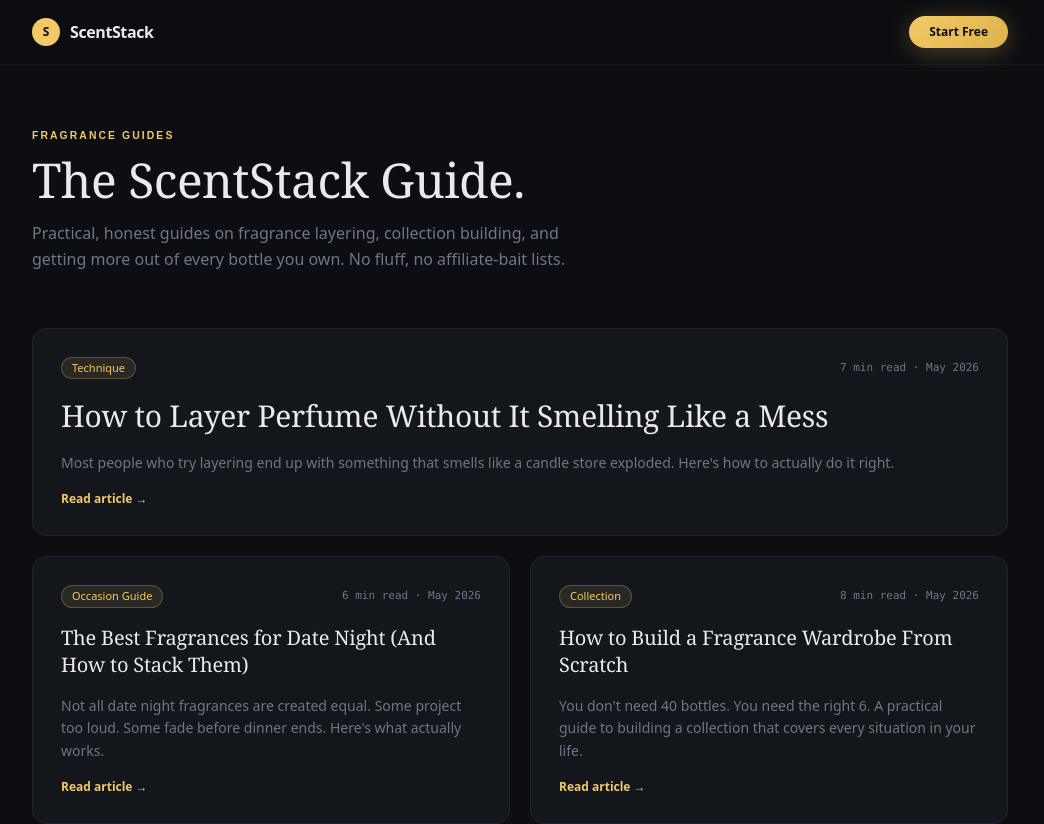
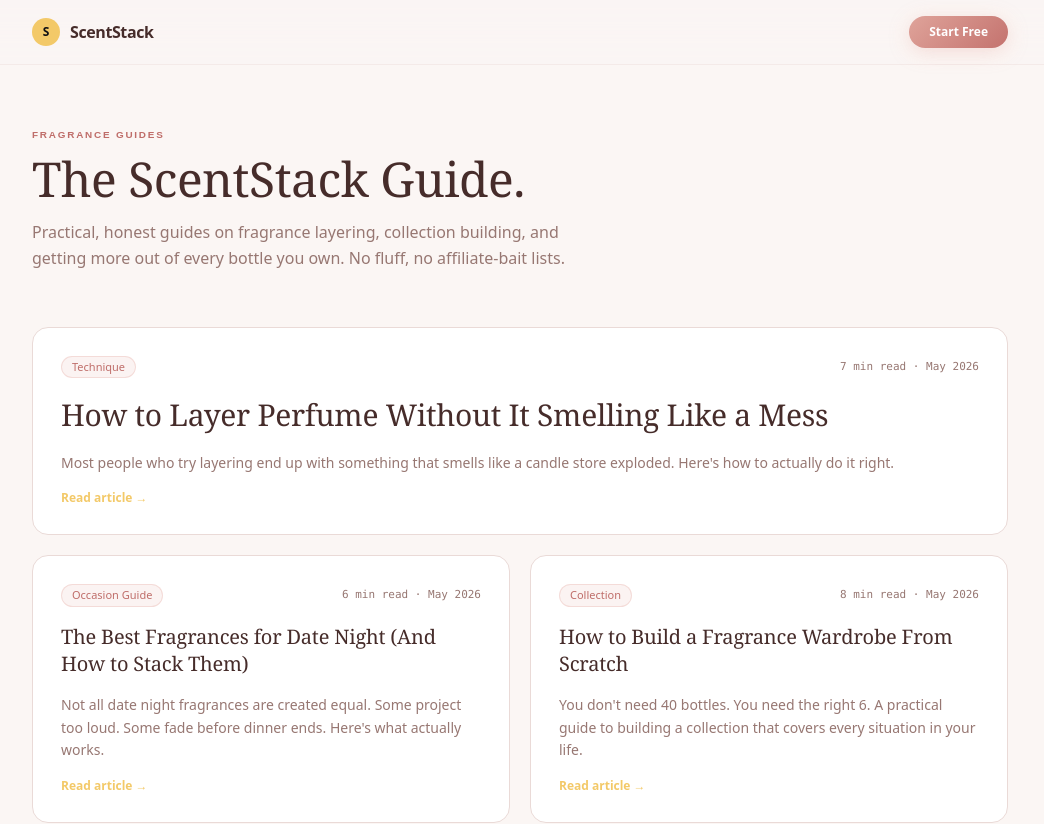
Before and after one commit to CashPrep/yourscents.beauty, a Next.js app: page /blog in a window 1280 px wide. Shown: the top 824 px of the page, without its empty margins (120-1164 px from the left). Built offline with nearby package versions, Linux system fonts and the light colour scheme.

Commit message:
Retheme to girlie blush-rose palette from YS logo

```diff
--- a/app/globals.css
+++ b/app/globals.css
@@ -2,142 +2,178 @@
 @tailwind components;
 @tailwind utilities;
 
-@import url('https://fonts.googleapis.com/css2?family=Space+Grotesk:wght@300;400;500;600;700&family=Playfair+Display:ital,wght@0,400;0,500;0,600;1,400;1,500&display=swap');
+@import url('https://fonts.googleapis.com/css2?family=DM+Sans:ital,opsz,wght@0,9..40,300;0,9..40,400;0,9..40,500;0,9..40,600;1,9..40,400&family=Playfair+Display:ital,wght@0,400;0,500;0,600;1,400;1,500&display=swap');
+
+/* ── YS Logo Palette ──────────────────────────────────────────────────────────
+   Background cream : #FDF0EC  →  hsl(18 67% 96%)
+   Dusty rose       : #E8A89C  →  hsl(8 56% 76%)
+   Mauve rose (deep): #C47F7A  →  hsl(3 40% 62%)
+   Terracotta rose  : #D4917F  →  hsl(13 48% 67%)
+   White            : #FFFFFF
+   Soft blush mid   : #F2C4BA  →  hsl(10 60% 84%)
+   Light petal      : #FAE4DF  →  hsl(10 67% 93%)
+   ─────────────────────────────────────────────────────────────────────────── */
 
 @layer base {
   :root {
-    --background: 220 18% 6%;
-    --foreground: 220 15% 92%;
-    --card: 220 16% 9%;
-    --card-foreground: 220 15% 92%;
-    --popover: 220 16% 9%;
-    --popover-foreground: 220 15% 92%;
-    --primary: 42 85% 68%;
-    --primary-foreground: 220 18% 6%;
-    --secondary: 220 14% 14%;
-    --secondary-foreground: 220 15% 75%;
-    --muted: 220 14% 14%;
-    --muted-foreground: 220 10% 48%;
-    --accent: 220 14% 16%;
-    --accent-foreground: 220 15% 90%;
-    --destructive: 0 65% 52%;
+    /* ── Core surfaces ── */
+    --background:          18 50% 97%;          /* #FDF0EC cream */
+    --foreground:          5 25% 22%;           /* warm near-black */
+    --card:                0 0% 100%;           /* pure white cards */
+    --card-foreground:     5 25% 22%;
+    --popover:             0 0% 100%;
+    --popover-foreground:  5 25% 22%;
+
+    /* ── Brand ── */
+    --primary:             8 48% 72%;           /* dusty rose #E8A89C */
+    --primary-foreground:  0 0% 100%;
+    --secondary:           10 60% 92%;          /* light petal */
+    --secondary-foreground: 3 35% 45%;
+
+    /* ── UI chrome ── */
+    --muted:               18 40% 93%;
+    --muted-foreground:    8 15% 52%;
+    --accent:              10 55% 88%;
+    --accent-foreground:   3 35% 40%;
+    --destructive:         0 65% 60%;
     --destructive-foreground: 0 0% 100%;
-    --border: 220 14% 15%;
-    --input: 220 14% 15%;
-    --ring: 42 85% 68%;
-    --radius: 0.875rem;
-    --gold: 42 85% 68%;
-    --gold-dim: 42 60% 42%;
-    --gold-glow: 42 85% 68% / 0.18;
-    --obsidian: 220 18% 6%;
-    --panel: 220 16% 9%;
-    --panel-edge: 220 14% 15%;
-    --ink: 220 10% 48%;
+    --border:              10 30% 88%;
+    --input:               10 30% 88%;
+    --ring:                8 48% 72%;
+    --radius:              1rem;
+
+    /* ── Custom tokens ── */
+    --rose:                8 48% 72%;           /* primary dusty rose */
+    --rose-deep:           3 40% 58%;           /* mauve rose */
+    --rose-light:          10 60% 92%;          /* petal pink */
+    --rose-cream:          18 50% 97%;          /* background cream */
+    --rose-mid:            10 55% 84%;          /* soft blush */
+    --terra:               13 48% 65%;          /* terracotta accent */
+    --white:               0 0% 100%;
   }
 }
 
 @layer base {
   * { @apply border-border; }
   html { scroll-behavior: smooth; }
+
   body {
     @apply bg-background text-foreground antialiased;
-    font-family: 'Space Grotesk', system-ui, sans-serif;
+    font-family: 'DM Sans', system-ui, sans-serif;
     font-feature-settings: 'kern' 1, 'liga' 1;
     background-image:
-      radial-gradient(ellipse 80% 40% at 50% -10%, hsl(42 85% 68% / 0.07) 0%, transparent 70%),
-      radial-gradient(ellipse 60% 30% at 100% 100%, hsl(260 40% 30% / 0.08) 0%, transparent 60%);
+      radial-gradient(ellipse 70% 40% at 50% -5%,  hsl(8 56% 76% / 0.12) 0%, transparent 65%),
+      radial-gradient(ellipse 50% 30% at 100% 100%, hsl(13 48% 65% / 0.08) 0%, transparent 60%);
   }
+
   h1, h2, h3, h4, .serif {
     font-family: 'Playfair Display', Georgia, serif;
     letter-spacing: -0.01em;
   }
-  ::selection { background: hsl(42 85% 68% / 0.22); }
+
+  ::selection {
+    background: hsl(8 56% 76% / 0.28);
+  }
 }
 
 @layer utilities {
   .text-balance { text-wrap: balance; }
 
-  .text-gold { color: hsl(var(--gold)); }
-  .text-gold-gradient {
-    background: linear-gradient(135deg, hsl(42 90% 75%) 0%, hsl(42 70% 55%) 100%);
+  /* ── Rose text helpers ── */
+  .text-rose  { color: hsl(var(--rose)); }
+  .text-rose-gradient {
+    background: linear-gradient(135deg, hsl(10 60% 80%) 0%, hsl(3 40% 58%) 100%);
     -webkit-background-clip: text;
     -webkit-text-fill-color: transparent;
     background-clip: text;
   }
 
+  /* ── Eyebrow label ── */
   .eyebrow {
-    font-family: 'Space Grotesk', sans-serif;
-    font-size: 0.65rem;
+    font-family: 'DM Sans', sans-serif;
+    font-size: 0.62rem;
     font-weight: 600;
-    letter-spacing: 0.2em;
+    letter-spacing: 0.18em;
     text-transform: uppercase;
-    color: hsl(var(--gold));
+    color: hsl(var(--rose-deep));
   }
 
+  /* ── Chips ── */
   .chip {
     @apply inline-flex items-center gap-1 rounded-full px-2.5 py-1 text-[11px] font-medium;
-    background: hsl(42 85% 68% / 0.10);
-    color: hsl(var(--gold));
-    border: 1px solid hsl(42 85% 68% / 0.25);
+    background: hsl(8 56% 76% / 0.14);
+    color: hsl(var(--rose-deep));
+    border: 1px solid hsl(8 56% 76% / 0.32);
   }
   .chip-muted {
     @apply inline-flex items-center gap-1 rounded-full px-2.5 py-1 text-[11px] font-medium;
-    background: hsl(220 14% 14%);
-    color: hsl(220 10% 58%);
-    border: 1px solid hsl(220 14% 20%);
+    background: hsl(18 40% 93%);
+    color: hsl(8 15% 52%);
+    border: 1px solid hsl(10 25% 86%);
   }
 
+  /* ── Panels ── */
   .panel {
-    background: hsl(var(--panel));
-    border: 1px solid hsl(var(--panel-edge));
+    background: hsl(var(--card));
+    border: 1px solid hsl(var(--border));
     border-radius: var(--radius);
   }
   .panel-glow {
-    background: hsl(var(--panel));
-    border: 1px solid hsl(42 85% 68% / 0.22);
+    background: hsl(var(--card));
+    border: 1px solid hsl(8 56% 76% / 0.35);
     border-radius: var(--radius);
-    box-shadow: 0 0 0 1px hsl(42 85% 68% / 0.06), 0 8px 40px hsl(42 85% 68% / 0.08);
+    box-shadow: 0 0 0 1px hsl(8 56% 76% / 0.08),
+                0 8px 40px hsl(8 56% 76% / 0.14);
   }
 
+  /* ── Divider rule ── */
   .rule {
-    background: linear-gradient(90deg, transparent, hsl(220 14% 20%), transparent);
+    background: linear-gradient(90deg, transparent, hsl(10 30% 85%), transparent);
     height: 1px;
     width: 100%;
   }
 
+  /* ── Page hero ── */
   .hero-bg {
-    background: linear-gradient(170deg, hsl(220 20% 7%) 0%, hsl(220 18% 6%) 60%, hsl(260 16% 7%) 100%);
+    background: linear-gradient(170deg,
+      hsl(18 55% 96%) 0%,
+      hsl(10 55% 95%) 50%,
+      hsl(8 45% 93%) 100%);
   }
 
+  /* ── Frosted glass ── */
   .glass {
-    background: hsl(220 18% 8% / 0.80);
+    background: hsl(0 0% 100% / 0.80);
     backdrop-filter: blur(20px) saturate(1.4);
     -webkit-backdrop-filter: blur(20px) saturate(1.4);
-    border: 1px solid hsl(220 14% 18% / 0.8);
+    border: 1px solid hsl(8 40% 85% / 0.7);
     border-radius: var(--radius);
   }
 
+  /* ── Note dot ── */
   .note-dot {
     width: 6px;
     height: 6px;
     border-radius: 50%;
-    background: hsl(var(--gold));
+    background: hsl(var(--rose));
     flex-shrink: 0;
     margin-top: 7px;
   }
 
+  /* ── Primary button ── */
   .btn-gold {
-    background: linear-gradient(135deg, hsl(42 85% 68%) 0%, hsl(42 70% 58%) 100%);
-    color: hsl(220 18% 6%);
+    background: linear-gradient(135deg, hsl(8 52% 74%) 0%, hsl(3 42% 60%) 100%);
+    color: hsl(0 0% 100%);
     font-weight: 600;
     border-radius: 999px;
     transition: opacity 0.15s, transform 0.15s;
-    box-shadow: 0 4px 24px hsl(42 85% 68% / 0.28);
+    box-shadow: 0 4px 20px hsl(8 56% 76% / 0.35);
   }
-  .btn-gold:hover { opacity: 0.92; transform: translateY(-1px); }
+  .btn-gold:hover { opacity: 0.93; transform: translateY(-1px); }
 
+  /* ── Score bars ── */
   .score-bar-bg {
-    background: hsl(220 14% 16%);
+    background: hsl(10 35% 90%);
     border-radius: 999px;
     height: 4px;
     overflow: hidden;
@@ -145,56 +181,57 @@
   .score-bar-fill {
     height: 100%;
     border-radius: 999px;
-    background: linear-gradient(90deg, hsl(42 70% 55%), hsl(42 90% 72%));
+    background: linear-gradient(90deg, hsl(8 48% 72%), hsl(10 60% 82%));
     transition: width 0.6s cubic-bezier(0.34, 1.56, 0.64, 1);
   }
 
+  /* ── Hover lift ── */
   .lift {
     transition: transform 0.2s ease, box-shadow 0.2s ease;
   }
   .lift:hover {
     transform: translateY(-3px);
-    box-shadow: 0 12px 40px hsl(0 0% 0% / 0.35);
+    box-shadow: 0 12px 36px hsl(8 30% 60% / 0.18);
   }
 
+  /* ── Occasion buttons ── */
   .occasion-btn {
-    @apply flex flex-col items-center gap-2 rounded-xl p-4 text-center transition-all cursor-pointer;
-    background: hsl(220 16% 9%);
-    border: 1px solid hsl(220 14% 16%);
+    @apply flex flex-col items-center gap-2 rounded-2xl p-4 text-center transition-all cursor-pointer;
+    background: hsl(0 0% 100%);
+    border: 1px solid hsl(10 30% 88%);
   }
   .occasion-btn:hover {
-    border-color: hsl(42 85% 68% / 0.35);
-    background: hsl(220 16% 11%);
+    border-color: hsl(8 56% 76% / 0.5);
+    background: hsl(10 60% 97%);
   }
   .occasion-btn.active {
-    border-color: hsl(42 85% 68% / 0.7);
-    background: hsl(42 85% 68% / 0.06);
-    box-shadow: 0 0 0 1px hsl(42 85% 68% / 0.15), inset 0 0 20px hsl(42 85% 68% / 0.04);
+    border-color: hsl(8 56% 76% / 0.8);
+    background: hsl(8 56% 76% / 0.10);
+    box-shadow: 0 0 0 1px hsl(8 56% 76% / 0.20),
+                inset 0 0 16px hsl(8 56% 76% / 0.06);
   }
 
-  /* ── Article / Blog prose ── */
+  /* ── Blog / article prose ── */
   .prose-article {
-    color: hsl(220 15% 78%);
+    color: hsl(5 20% 38%);
     font-size: 1rem;
     line-height: 1.8;
   }
-  .prose-article p {
-    margin-bottom: 1.5rem;
-  }
+  .prose-article p { margin-bottom: 1.5rem; }
   .prose-article h2 {
     font-family: 'Playfair Display', Georgia, serif;
     font-size: 1.6rem;
     font-weight: 400;
-    color: hsl(220 15% 92%);
+    color: hsl(5 25% 22%);
     margin-top: 3rem;
     margin-bottom: 1rem;
     letter-spacing: -0.01em;
   }
   .prose-article h3 {
-    font-family: 'Space Grotesk', sans-serif;
-    font-size: 0.85rem;
+    font-family: 'DM Sans', sans-serif;
+    font-size: 0.82rem;
     font-weight: 700;
-    color: hsl(var(--gold));
+    color: hsl(var(--rose-deep));
     text-transform: uppercase;
     letter-spacing: 0.12em;
     margin-top: 2rem;
@@ -209,7 +246,7 @@
     padding-left: 1.25rem;
     position: relative;
     margin-bottom: 0.75rem;
-    color: hsl(220 15% 72%);
+    color: hsl(5 18% 45%);
   }
   .prose-article ul li::before {
     content: '';
@@ -219,18 +256,15 @@
     width: 5px;
     height: 5px;
     border-radius: 50%;
-    background: hsl(var(--gold));
+    background: hsl(var(--rose));
   }
-  .prose-article strong {
-    color: hsl(220 15% 90%);
-    font-weight: 600;
-  }
+  .prose-article strong { color: hsl(5 25% 22%); font-weight: 600; }
 
-  /* Callout block */
+  /* ── Callout block ── */
   .callout {
-    background: hsl(220 16% 10%);
-    border: 1px solid hsl(220 14% 18%);
-    border-left: 3px solid hsl(var(--gold));
+    background: hsl(10 60% 96%);
+    border: 1px solid hsl(10 40% 88%);
+    border-left: 3px solid hsl(var(--rose));
     border-radius: 0 var(--radius) var(--radius) 0;
     padding: 1.25rem 1.5rem;
     margin: 2rem 0;
@@ -238,19 +272,19 @@
   .callout p { margin-bottom: 0.5rem; }
   .callout p:last-child { margin-bottom: 0; }
   .callout-title {
-    font-family: 'Space Grotesk', sans-serif;
-    font-size: 0.7rem;
+    font-family: 'DM Sans', sans-serif;
+    font-size: 0.68rem;
     font-weight: 700;
     text-transform: uppercase;
     letter-spacing: 0.15em;
-    color: hsl(var(--gold)) !important;
+    color: hsl(var(--rose-deep)) !important;
     margin-bottom: 0.75rem !important;
   }
 
-  /* CTA block */
+  /* ── CTA block ── */
   .cta-block {
-    background: hsl(42 85% 68% / 0.07);
-    border: 1px solid hsl(42 85% 68% / 0.2);
+    background: hsl(8 56% 76% / 0.08);
+    border: 1px solid hsl(8 56% 76% / 0.25);
     border-radius: var(--radius);
     padding: 1.75rem 2rem;
     margin-top: 3rem;
```
